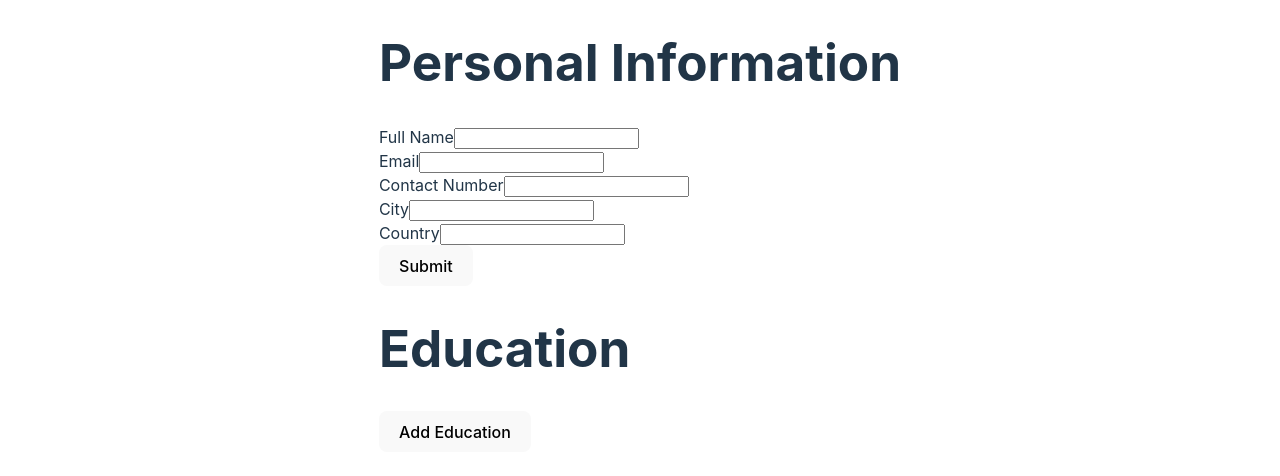
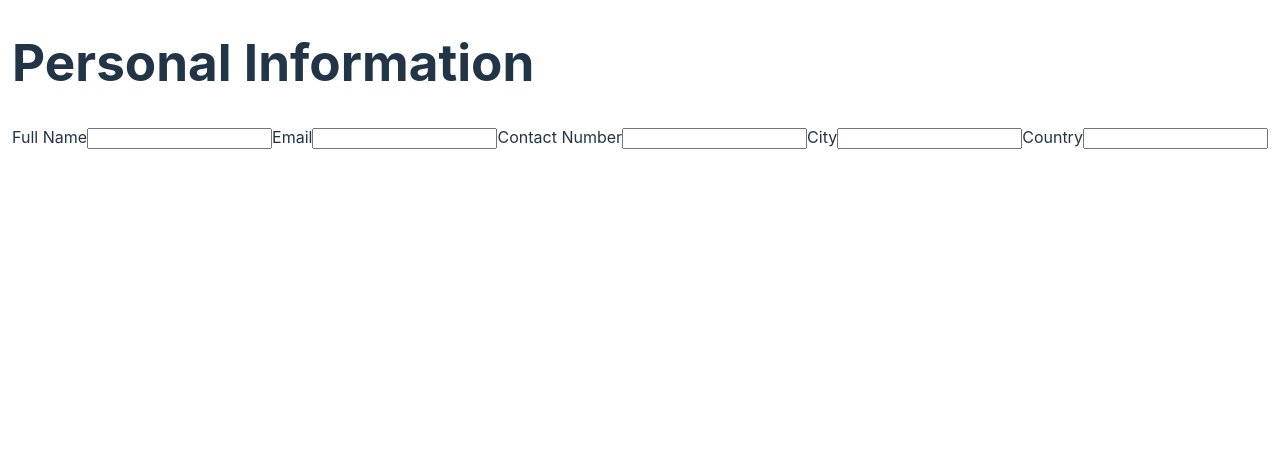
Before and after one commit to UzairKhan-27/cv-app, a React (Vite) app: page / in a window 1280 px wide. Shown: the top 476 px of the page. Built offline with nearby package versions, Linux system fonts and the light colour scheme.

Commit message:
Move Education and Work components to App

```diff
--- a/src/components/General.jsx
+++ b/src/components/General.jsx
@@ -1,9 +1,8 @@
 import { useState } from "react";
 import "../styles/General.css";
-import { Education } from "./Education";
+/* eslint-disable react/prop-types */
 
-function General() {
-	const [submitStatus, setSubmitStatus] = useState(false);
+function General({ submitStatus, className }) {
 	const [inputs, setInputs] = useState({});
 
 	function handleChange(event) {
@@ -12,17 +11,9 @@ function General() {
 		setInputs((values) => ({ ...values, [name]: value }));
 	}
 
-	function handleSubmitClick(event) {
-		event.preventDefault();
-		setSubmitStatus(true);
-	}
-	function handleEditClick() {
-		setSubmitStatus(false);
-	}
-
 	return (
 		<>
-			<form className={submitStatus ? "nhidden" : "personal-info"}>
+			<div className={"general " + className}>
 				<h1>Personal Information</h1>
 				<label htmlFor="name">
 					Full Name
@@ -34,7 +25,6 @@ function General() {
 						value={inputs.name || ""}
 					/>
 				</label>
-				<br />
 				<label htmlFor="email">
 					Email
 					<input
@@ -45,7 +35,6 @@ function General() {
 						value={inputs.email || ""}
 					/>
 				</label>
-				<br />
 				<label htmlFor="contact">
 					Contact Number
 					<input
@@ -56,7 +45,6 @@ function General() {
 						value={inputs.contact || ""}
 					/>
 				</label>
-				<br />
 				<label htmlFor="city">
 					City
 					<input
@@ -67,7 +55,6 @@ function General() {
 						value={inputs.city || ""}
 					/>
 				</label>
-				<br />
 				<label htmlFor="country">
 					Country
 					<input
@@ -78,18 +65,10 @@ function General() {
 						value={inputs.country || ""}
 					/>
 				</label>
-				<br />
-				<button onClick={handleSubmitClick} type="submit">
-					Submit
-				</button>
-				<Education
-					className={submitStatus ? "hidden" : ""}
-					submitStatus={submitStatus}
-				/>
-			</form>
+			</div>
+
 			{submitStatus && (
 				<>
-					<button onClick={handleEditClick}>Edit</button>
 					<h3>{inputs.name}</h3>
 					<h3>{inputs.age}</h3>
 					<h3>{inputs.email}</h3>
```
